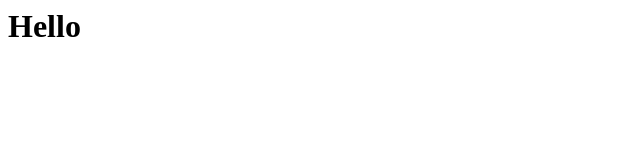
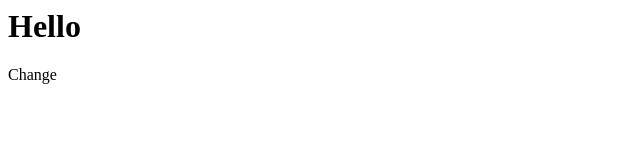
Before and after one commit to kristinaChernickaya/git-test, a plain HTML site: page index.html in a window 1280 px wide. Shown: the full height of the page, 0-640 px from the left. Drawn offline with Linux system fonts and the light colour scheme.

Commit message:
add: 222

```diff
--- a/index.html
+++ b/index.html
@@ -1 +1,2 @@
 <h1>Hello</h1>
+<p>Change</p>
--- a/styles.css
+++ b/styles.css
@@ -1,3 +1,4 @@
 p {
   color: blue;
+  text-align: right;
 }
```
